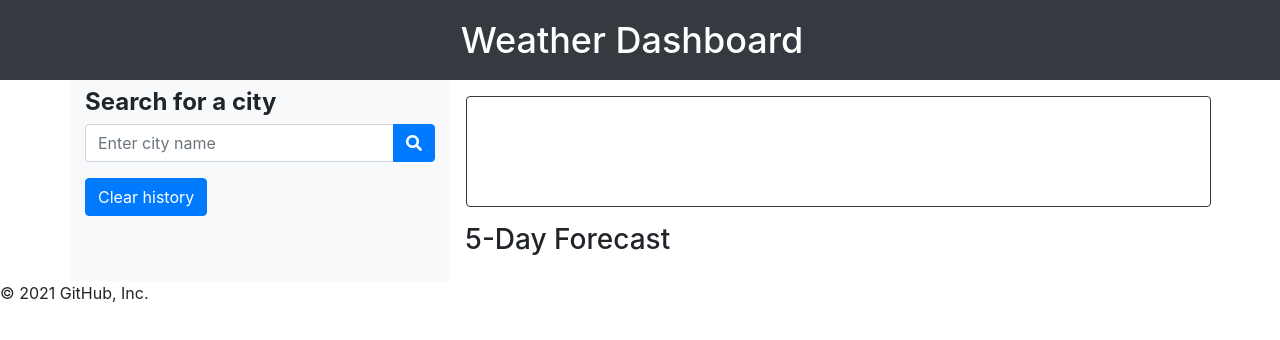
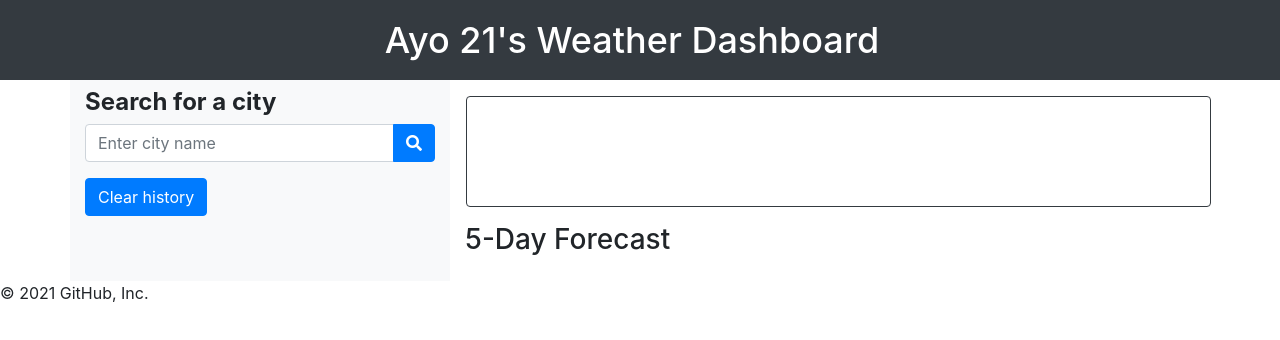
Before and after one commit to AyomideAwonaya21/weather-dashboard, a plain HTML site: page index.html in a window 1280 px wide. Drawn offline with nearby package versions, Linux system fonts and the light colour scheme.

Commit message:
chose a more unique name

```diff
--- a/index.html
+++ b/index.html
@@ -11,7 +11,7 @@
 </head>
 <body>
     <nav class="navbar navbar-dark bg-dark">
-        <span class="navbar-brand mb-0 h1 w-100 text-center">Weather Dashboard</span>
+        <span class="navbar-brand mb-0 h1 w-100 text-center"> Ayo 21's Weather Dashboard</span>
     </nav>
     <div class="container">
         <div class="row">
```
